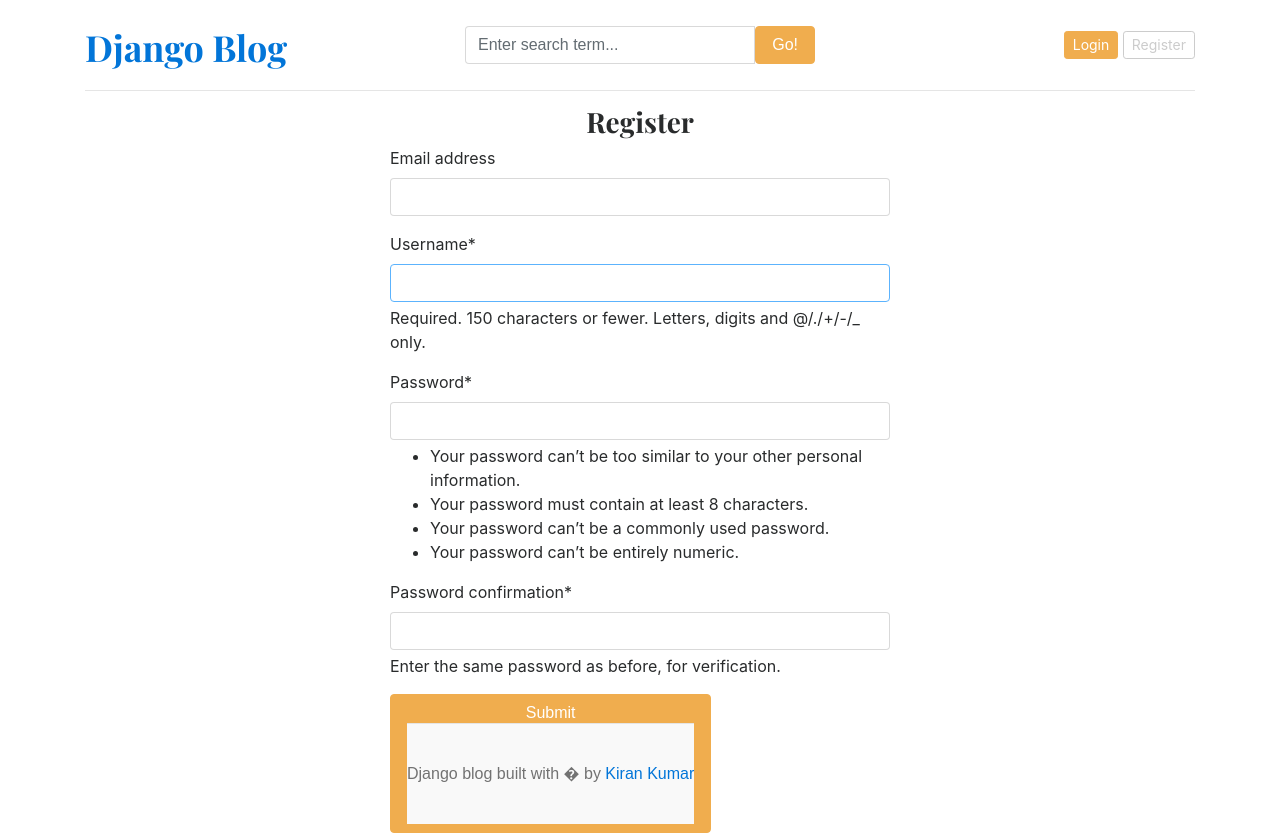
After one commit to kroshini1/blog, a Django app: page /register/ in a window 1280 px wide. The commit adds this page. Run offline with Django 5.2, Linux system fonts and the light colour scheme; data that the repository does not hold is empty; some libraries are stand-ins or nearby versions.

Commit message:
login and logout and register functionality

```diff
--- /dev/null
+++ b/blogmain/forms.py
@@ -0,0 +1,7 @@
+from django.contrib.auth.models import User
+from django.contrib.auth.forms import UserCreationForm
+
+class RegisterationForm(UserCreationForm):
+    class Meta:
+        model=User
+        fields=('email','username','password1','password2')
--- a/blogmain/settings.py
+++ b/blogmain/settings.py
@@ -38,6 +38,8 @@ INSTALLED_APPS = [
     'django.contrib.messages',
     'django.contrib.staticfiles',
     'blogs',
+    'crispy_forms',
+    'crispy_bootstrap5',
 ]
 
 MIDDLEWARE = [
@@ -131,3 +133,5 @@ DEFAULT_AUTO_FIELD = 'django.db.models.BigAutoField'
 
 MEDIA_URL = '/media/'
 MEDIA_ROOT = BASE_DIR/'media'
+
+CRISPY_TEMPLATE_PACK = 'bootstrap5'
--- a/blogmain/urls.py
+++ b/blogmain/urls.py
@@ -25,6 +25,9 @@ urlpatterns = [
     path('admin/', admin.site.urls),
     path('',views.home,name='home'),
     path('category/',include('blogs.urls')),
-    path('<slug:slug>/',Blogsviews.blogs,name='blogs'),
+    path('blogs<slug:slug>/',Blogsviews.blogs,name='blogs'),
     path('blogs/search/',Blogsviews.search,name='search'),
+    path('register/',views.register,name='register'),
+    path('login/',views.login,name='login'),
+    path('logout/',views.logout,name='logout'),
 ]+ static(settings.MEDIA_URL,document_root = settings.MEDIA_ROOT)
--- a/blogmain/views.py
+++ b/blogmain/views.py
@@ -1,6 +1,10 @@
-from django.shortcuts import render
+from django.shortcuts import redirect, render
 
+from blogmain.forms import RegisterationForm
 from blogs.models import Abouts, Blog, category
+from django.contrib.auth.forms import AuthenticationForm
+from django.contrib import auth
+
 
 def home(request):
 
@@ -17,3 +21,40 @@ def home(request):
         'about':about,
     }
     return render(request,'home.html',context)
+
+def register(request):
+    if request.method == 'POST':
+        form=RegisterationForm(request.POST)
+        if form.is_valid():
+            form.save()
+            return redirect('register')
+        else:
+            print(form.errors)
+
+    else:
+        form = RegisterationForm()
+    context={
+            'form':form,
+        }
+    return render(request,'register.html',context)
+
+def login(request):
+    if request.method == 'POST':
+        form = AuthenticationForm(request,request.POST)
+        if form.is_valid():
+            username=form.cleaned_data['username']
+            password=form.cleaned_data['password']
+
+            user = auth.authenticate(username=username, password=password)
+            if user is not None:
+                auth.login(request,user)
+            return redirect('home')
+    form = AuthenticationForm()
+    context={
+        'form':form,
+    }
+    return render(request,'login.html',context)
+
+def logout(request):
+    auth.logout(request)
+    return redirect('home')
--- a/templates/base.html
+++ b/templates/base.html
@@ -26,8 +26,14 @@
             </form>
           </div>
           <div class="col-4 d-flex justify-content-end align-items-center">
-            <a class="btn btn-sm btn-warning" href="#">Login</a> &nbsp;
-            <a class="btn btn-sm btn-outline-secondary" href="#">Register</a>
+            {% if not user.is_authenticated %}
+            <a class="btn btn-sm btn-warning" href="{%url 'login'%}">Login</a> &nbsp;
+            <a class="btn btn-sm btn-outline-secondary" href="{%url 'register'%}">Register</a>
+            {% else %}
+            <span>You are logged in as {{user}}</span>
+            &emsp;
+            <span ><a href="{% url 'logout'%}">logout</a></span>
+            {% endif %}
           </div>
         </div>
       </header>
@@ -40,9 +46,11 @@
         </nav>
       </div>
 
-{% block content%}
+{% block content %}
 
 {% endblock %}
+
+
 <footer class="blog-footer">
 <p>Django blog built with � by <a href="#">Kiran Kumar</a></p>
 </footer>
--- /dev/null
+++ b/templates/register.html
@@ -0,0 +1,14 @@
+{% extends "base.html" %}
+
+
+
+{% block content %}
+{% load crispy_forms_tags %}
+<h3 class="text-center">Register</h3>
+<form action="{% url 'register' %}" method="POST" style="width:500px;margin:auto;">
+    {% csrf_token %}
+    {{form | crispy }}
+    <button type="submit" class="btn btn-warning" >Submit</submit>
+</form>
+
+{% endblock %}
```
Also changed, not shown: templates/login.html (added, +13 -0 lines).
